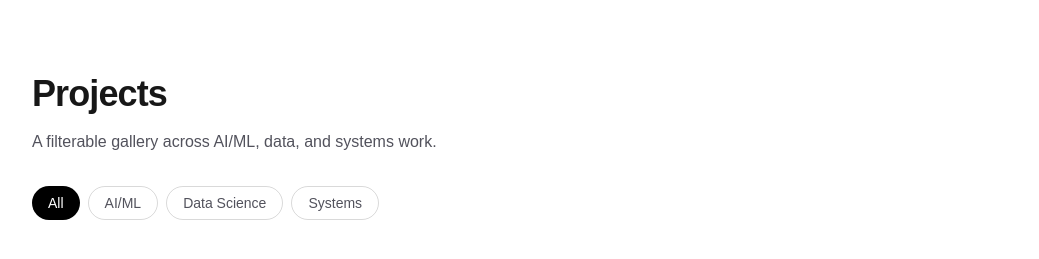
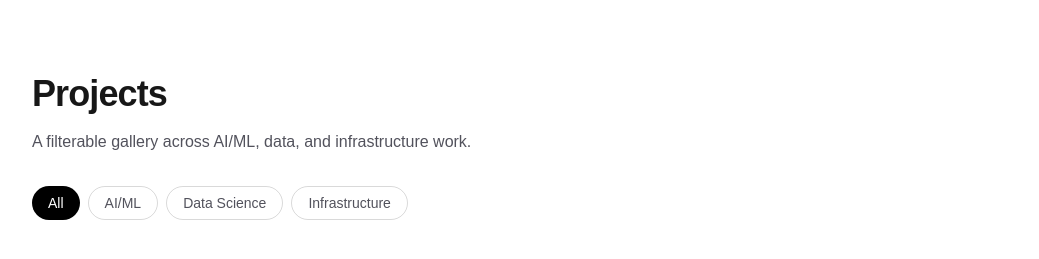
Before and after one commit to soorajmanoj/soorajmanoj.github.io, a Next.js app: page / in a window 1280 px wide. Shown: the part 1980-2239 px from the top of the page, without its empty margins (120-1159 px from the left). Built offline with nearby package versions, Linux system fonts and the light colour scheme.

Commit message:
Rename Systems project category to Infrastructure

```diff
--- a/app/components/Projects.tsx
+++ b/app/components/Projects.tsx
@@ -3,7 +3,7 @@
 import { useState } from "react";
 import { projects, type Project } from "../data/content";
 
-const categories = ["All", "AI/ML", "Data Science", "Systems"] as const;
+const categories = ["All", "AI/ML", "Data Science", "Infrastructure"] as const;
 
 export default function Projects() {
   const [active, setActive] = useState<(typeof categories)[number]>("All");
@@ -16,7 +16,7 @@ export default function Projects() {
       <div className="mx-auto max-w-5xl px-6">
         <h2 className="text-3xl font-semibold tracking-tight sm:text-4xl">Projects</h2>
         <p className="mt-4 max-w-xl text-zinc-600 dark:text-zinc-400">
-          A filterable gallery across AI/ML, data, and systems work.
+          A filterable gallery across AI/ML, data, and infrastructure work.
         </p>
 
         <div className="mt-8 flex flex-wrap gap-2">
--- a/app/data/content.ts
+++ b/app/data/content.ts
@@ -28,7 +28,7 @@ export const skills = {
   "Data Engineering & Visualization": ["Apache Spark", "Apache Airflow", "Hadoop", "Tableau", "Power BI", "Jupyter", "QGIS", "SPSS"],
 };
 
-export type ProjectCategory = "AI/ML" | "Data Science" | "Systems";
+export type ProjectCategory = "AI/ML" | "Data Science" | "Infrastructure";
 
 export type Project = {
   id: number;
@@ -59,7 +59,7 @@ export const projects: Project[] = [
     name: "AI-Powered YouTube Q&A Assistant",
     description:
       "Fully local RAG pipeline for YouTube Q&A using FastAPI, LangChain, and Ollama (llama3 + nomic-embed-text) — indexing transcripts in under 2s and answering in 8–12s. Session-scoped semantic search with FAISS retrieval and per-video chat memory, plus a pytest suite (13 tests, 71% coverage) with mocked LLM calls for CI reliability.",
-    categories: ["AI/ML", "Systems"],
+    categories: ["AI/ML", "Infrastructure"],
     tags: ["FastAPI", "LangChain", "Ollama", "FAISS", "RAG"],
     code: "https://github.com/soorajmanoj/youtube-ai-assistant",
     demo: "https://github.com/soorajmanoj/youtube-ai-assistant",
@@ -70,7 +70,7 @@ export const projects: Project[] = [
     name: "Dockerized MLOps API with FastAPI",
     description:
       "Containerized a TF-IDF + Logistic Regression sentiment classifier behind a FastAPI service with Pydantic-validated schemas and auto-generated OpenAPI docs. CI via GitHub Actions runs the pytest suite and validates the Docker build on every push/PR.",
-    categories: ["AI/ML", "Systems"],
+    categories: ["AI/ML", "Infrastructure"],
     tags: ["FastAPI", "Docker", "scikit-learn", "GitHub Actions"],
     code: "https://github.com/soorajmanoj/dockerized-mlops-api-fastapi",
     demo: "https://github.com/soorajmanoj/dockerized-mlops-api-fastapi",
@@ -81,7 +81,7 @@ export const projects: Project[] = [
     name: "Kafka-Based Credit Card Transaction Processing System",
     description:
       "Real-time + batch transaction pipeline on a Kafka-based Lambda Architecture, streaming 400+ transactions through fraud checks (geolocation mismatch, credit-utilization limits) before batch-layer reconciliation. Stream-layer validation flags 2.5% of transactions for anomalies, then pushes finalized balances/scores back to MySQL.",
-    categories: ["Systems", "Data Science"],
+    categories: ["Infrastructure", "Data Science"],
     tags: ["Python", "Kafka", "MySQL", "Lambda Architecture"],
     code: "https://github.com/soorajmanoj/credit-card-kafka-pipeline",
     demo: "https://github.com/soorajmanoj/credit-card-kafka-pipeline",
@@ -92,7 +92,7 @@ export const projects: Project[] = [
     name: "Healthcare Data Normalization with PySpark",
     description:
       "Spark ETL pipeline normalizing flat legacy healthcare visit data into a 10-dimension + 1-fact snowflake schema, with automated referential integrity checks across all foreign keys and Tableau dashboards for insight generation.",
-    categories: ["Data Science", "Systems"],
+    categories: ["Data Science", "Infrastructure"],
     tags: ["PySpark", "MongoDB", "Tableau"],
     code: "https://github.com/soorajmanoj/pyspark-etl-healthcare-normalization-pipeline",
     demo: "https://github.com/soorajmanoj/pyspark-etl-healthcare-normalization-pipeline",
```
